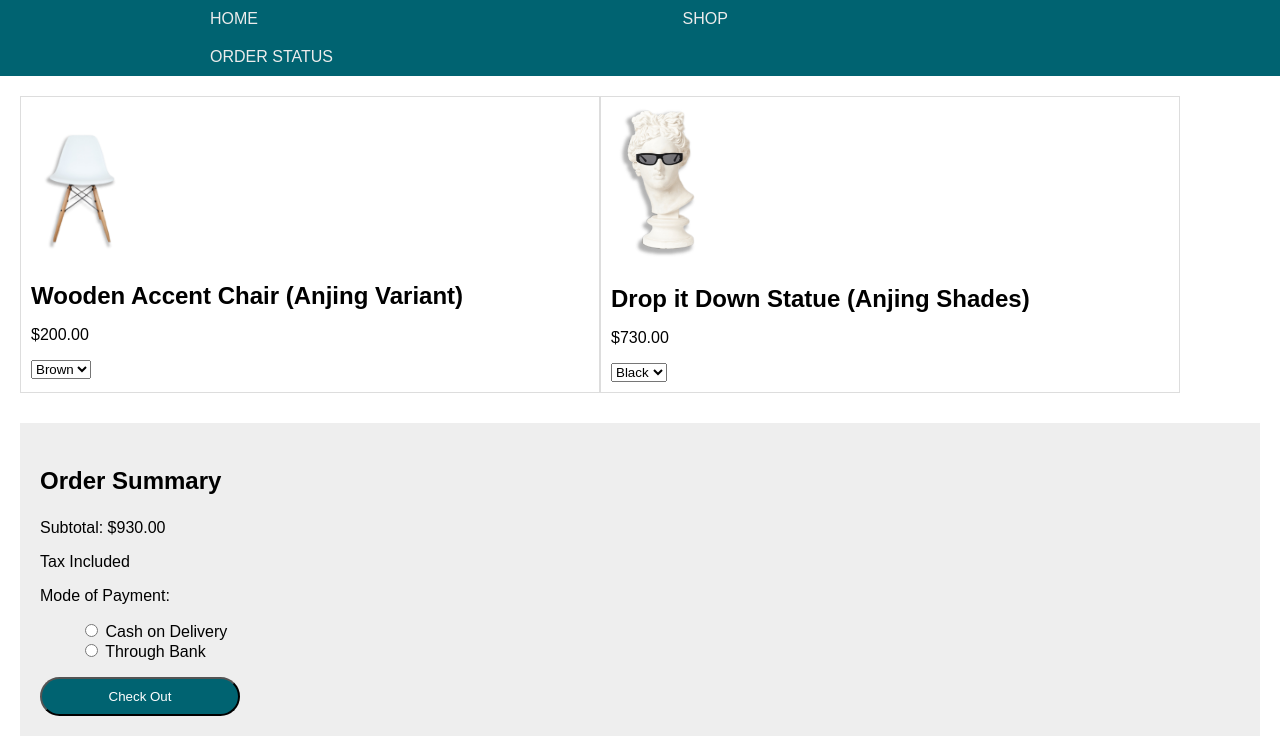
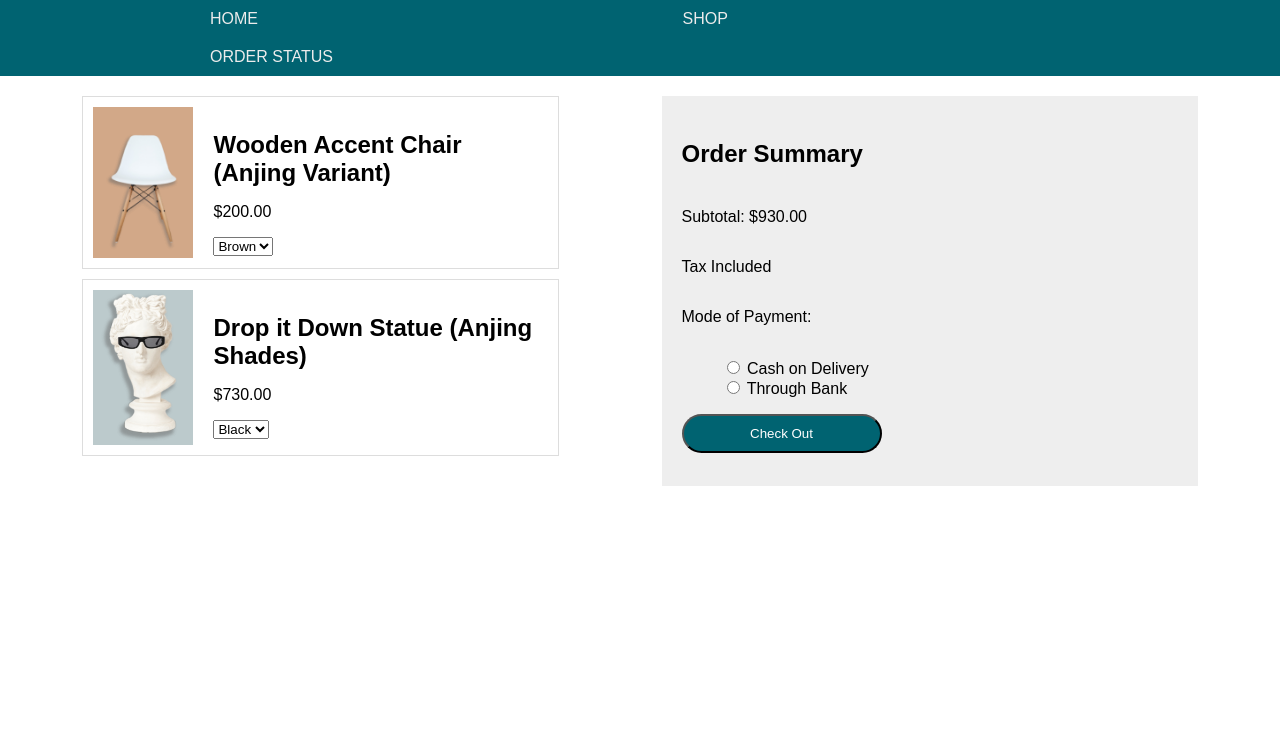
Before and after one commit to PUP-BSIT/project-wibs, a PHP site: page /cart.html in a window 1280 px wide. Shown: the part 152-908 px from the top of the page. After the commit the page ends 638 px from the top, so only its background shows below. Run offline with PHP 8.4, Linux system fonts and the light colour scheme.

Commit message:
add changes

```diff
--- a/cart.css
+++ b/cart.css
@@ -50,16 +50,21 @@ h1 {
 
 .main {
     padding: 20px;
+    display: flex;
+    flex-direction: row;
+    justify-content: space-around;
 }
 
 .cart-items {
     display: flex;
     flex-wrap: wrap;
     margin-bottom: 20px;
+    flex-direction: column;
+    max-width: 50%;
 }
 
 .cart-items .item {
-    width: 45%;
+    width: 100%;
     padding: 10px;
     border: 1px solid #ddd;
     margin-bottom: 10px;
@@ -67,6 +72,18 @@ h1 {
 
 .cart-items .item img {
     width: 100px;
+}
+
+.cart-items .item .item-image1 {
+    background-color: #d2a888;
+    float: left;
+    margin-right: 20px;
+}
+
+.cart-items .item .item-image2 {
+    background-color: #bccacc;
+    float: left;
+    margin-right: 20px;
 }
 
 .cart-items .item .item-info {
@@ -81,6 +98,16 @@ h1 {
 .order-summary {
     background-color: #eee;
     padding: 20px;
+    display: flex;
+    flex-direction: column;
+    max-width: 50%;
+    width: 40%;
+}
+
+.order-summary .order-form {
+    width: 100%;
+    display: flex;
+    flex-direction: column;
 }
 
 .order-summary h3{
--- a/cart.html
+++ b/cart.html
@@ -2,7 +2,7 @@
 <html lang="en">
 <head>
     <meta charset="UTF-8">
-    <title>Checkout</title>
+    <title>Cart and Place Order</title>
     <link rel="stylesheet" href="cart.css">
 </head>
 <body>
@@ -28,7 +28,9 @@
 
   <div class="cart-items">
     <div class="item">
+        <div class="item-image1">
             <img src="wooden_accent_chair.png">
+        </div>
       <div class="item-info">
         <h3>Wooden Accent Chair (Anjing Variant)</h3>
         <p>$200.00</p>
@@ -40,7 +42,9 @@
       </div>
     </div>
     <div class="item">
+        <div class="item-image2">
             <img src="drop_it_down_statue.png">
+        </div>
       <div class="item-info">
         <h3>Drop it Down Statue (Anjing Shades)</h3>
         <p>$730.00</p>
@@ -53,6 +57,7 @@
     </div>
   </div>
   <div class="order-summary">
+    <div class="order-form">
         <h3>Order Summary</h3>
         <p>Subtotal: $930.00</p>
         <p>Tax Included</p>
@@ -70,5 +75,6 @@
         <button type="submit">Check Out</button>
     </div>
   </div>
+</div>
 </body>
 </html>
```
Lines whose indentation alone changed are shown as unchanged.
